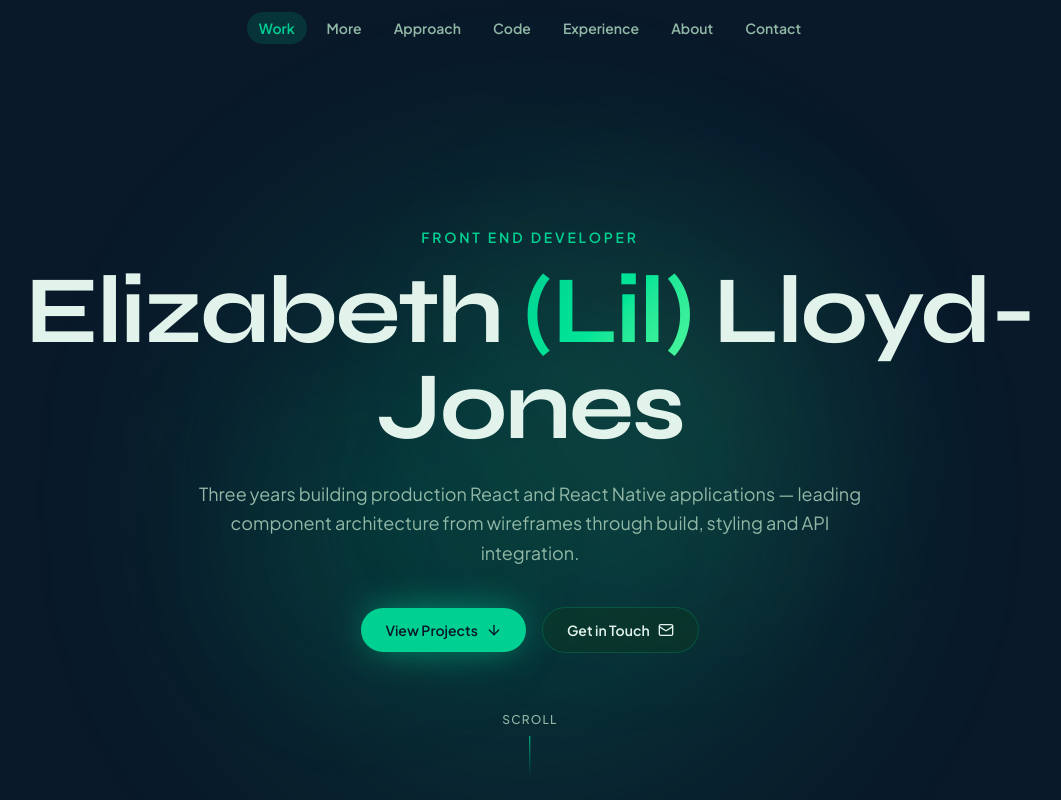
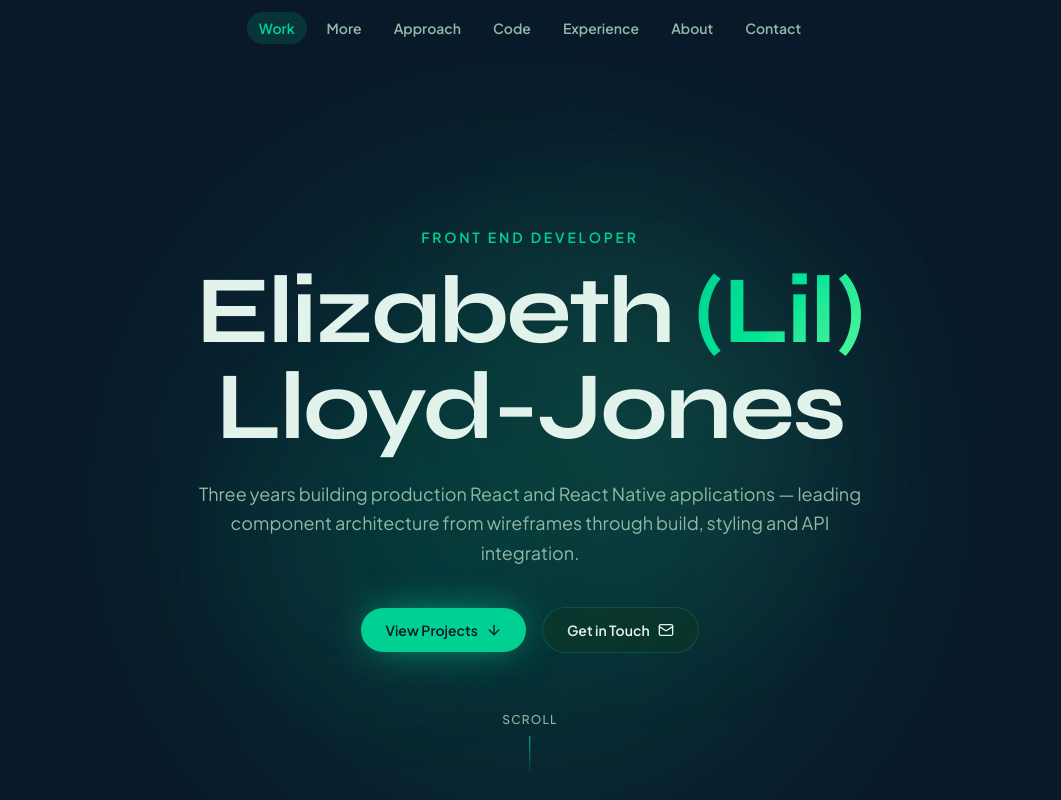
Before and after one commit to LillyIlex/lil-portfolio, a React (Vite) app: page / in a window 1280 px wide. Shown: the top 800 px of the page, without its empty margins (110-1171 px from the left). Built offline with nearby package versions, Linux system fonts and the light colour scheme.

Commit message:
Reduced width of hero text. Added base to vite.config to deploy.

```diff
--- a/src/components/portfolio/Hero.tsx
+++ b/src/components/portfolio/Hero.tsx
@@ -27,7 +27,7 @@ export function Hero() {
         />
       </div>
 
-      <div className="relative z-10 max-w-5xl text-center">
+      <div className="relative z-10 max-w-4xl text-center">
         <Eyebrow className="mb-4 animate-fade-in-up">{hero.eyebrow}</Eyebrow>
         <Title as="h1" variant="xl" className="animate-fade-in-up">
           {hero.nameStart}
--- a/vite.config.ts
+++ b/vite.config.ts
@@ -5,6 +5,7 @@ import { defineConfig } from "vite";
 
 // https://vite.dev/config/
 export default defineConfig({
+  base: "/lil-portfolio/",
   plugins: [react(), tailwindcss()],
   resolve: {
     alias: {
```
